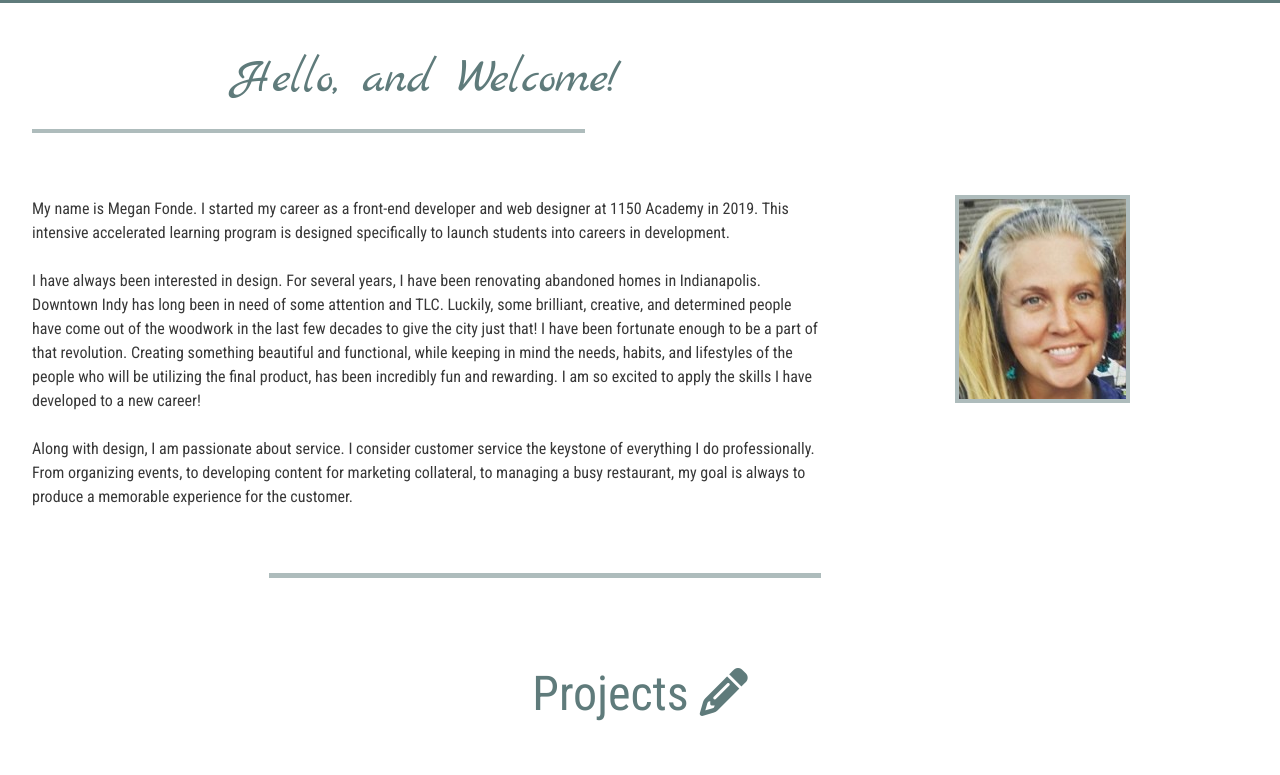
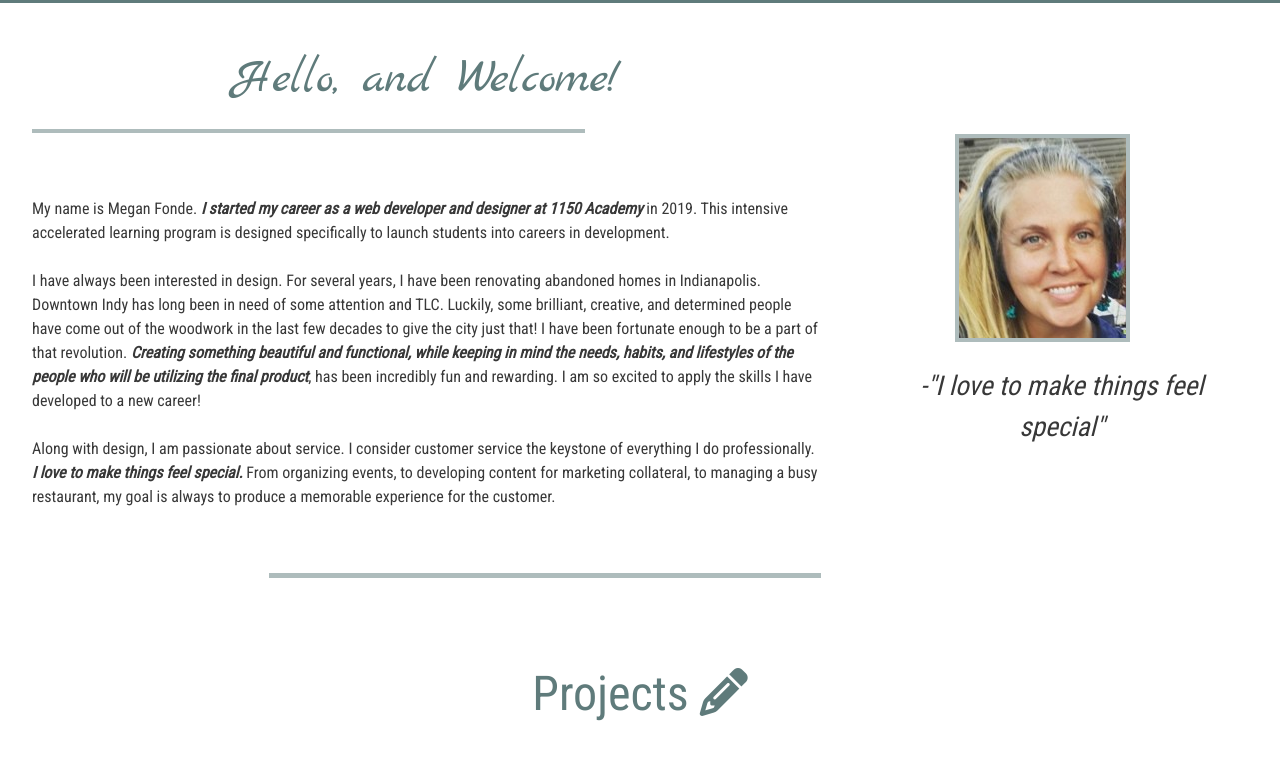
Before and after one commit to mfonde/mfonde.github.io, a plain HTML site: page index.html in a window 1280 px wide. Shown: the part 815-1590 px from the top of the page. Drawn offline with nearby package versions, Linux system fonts and the light colour scheme; a web font is replaced by a local one.

Commit message:
added personal quote

```diff
--- a/css/about.css
+++ b/css/about.css
@@ -34,7 +34,7 @@
     float: right;
 }
 
-#aboutText{
+.aboutText{
     order: 1;
     flex-grow: 2;
     flex-basis: 60vw;
@@ -44,6 +44,16 @@
     padding-left: 2em;
     padding-right: 2em;
 
+}
+
+.aboutQuote{
+    order: 1;
+    flex-grow: 2;
+    flex-basis: 60vw;
+    color: #383838;
+    font-family: var(--myFont);
+    padding-left: 2em;
+    font-size: 1.7em;
 }
 
 #photoDiv{
--- a/css/main.css
+++ b/css/main.css
@@ -21,7 +21,7 @@
 
 @media only screen and (min-device-width: 411px) and (max-device-width: 640px) and (orientation: landscape) {
     .sectionSplit{
-        height: 25vh;
+        height: auto;
     }
 }
 
--- a/index.html
+++ b/index.html
@@ -52,7 +52,7 @@
     <section>
     <div class="sectionSplit">
         <div class="icons">
-            <span><a href="https://drive.google.com/file/d/1Y9RdaL1DeocMeRG103tt2ehKnQ1EpDea/view?usp=sharing" target="blank" id="resume" class="fas fa-briefcase fa-sm"></a></span>
+            <span><a href="https://drive.google.com/file/d/1GuAkp6_8BKE-U7hjAgoDr6RvaP6V4Is0/view?usp=sharing" target="blank" id="resume" class="fas fa-briefcase fa-sm"></a></span>
             <span><a href="https://github.com/mfonde" target="blank" id="gitHub" class="fab fa-github fa-sm"></a></span>
             <span style="color:white;"><a href="https://www.linkedin.com/in/meganfonde" target="blank" id="linkedIn" class="fab fa-linkedin fa-sm"></a></span>
         </div>
@@ -64,7 +64,7 @@
     <section>
 
       <div id="about">
-        <div id="aboutText">
+        <div class="aboutText">
             <h2 id="hello">Hello, and Welcome!</h2>
             <div class="split" id="top">
 
@@ -72,13 +72,13 @@
             <br>
             <br>
           <p>
-            My name is Megan Fonde. I started my career as a front-end developer and web designer at 1150 Academy in 2019. This intensive accelerated learning program is designed specifically to launch students into careers in development.
+            My name is Megan Fonde. <b><em>I started my career as a web developer and designer at 1150 Academy</em></b> in 2019. This intensive accelerated learning program is designed specifically to launch students into careers in development.
             <br>
             <br>
-            I have always been interested in design. For several years, I have been renovating abandoned homes in Indianapolis. Downtown Indy has long been in need of some attention and TLC. Luckily, some brilliant, creative, and determined people have come out of the woodwork in the last few decades to give the city just that! I have been fortunate enough to be a part of that revolution.  Creating something beautiful and functional, while keeping in mind the needs, habits, and lifestyles of the people who will be utilizing the final product, has been incredibly fun and rewarding. I am so excited to apply the skills I have developed to a new career!
+            I have always been interested in design. For several years, I have been renovating abandoned homes in Indianapolis. Downtown Indy has long been in need of some attention and TLC. Luckily, some brilliant, creative, and determined people have come out of the woodwork in the last few decades to give the city just that! I have been fortunate enough to be a part of that revolution.  <b><em>Creating something beautiful and functional, while keeping in mind the needs, habits, and lifestyles of the people who will be utilizing the final product</em></b>, has been incredibly fun and rewarding. I am so excited to apply the skills I have developed to a new career!
             <br>
             <br>
-            Along with design, I am passionate about service. I consider customer service the keystone of everything I do professionally. From organizing events, to developing content for marketing collateral, to managing a busy restaurant, my goal is always to produce a memorable experience for the customer.
+            Along with design, I am passionate about service. I consider customer service the keystone of everything I do professionally. <b><em>I love to make things feel special.</em></b> From organizing events, to developing content for marketing collateral, to managing a busy restaurant, my goal is always to produce a memorable experience for the customer.
         </p>
         <br>
         <br>
@@ -88,6 +88,11 @@
         </div>
         <div id="photoDiv">
         <img src="./assets/linkedinprofilepic.jpg" class="ml-3" id="photo" alt="headshot">
+        <br>
+        <br>
+        <div class="aboutQuote">
+        <p><em>-"I love to make things feel special"</em></p>
+        </div>
           </div>
       </div>
    </section>
```
